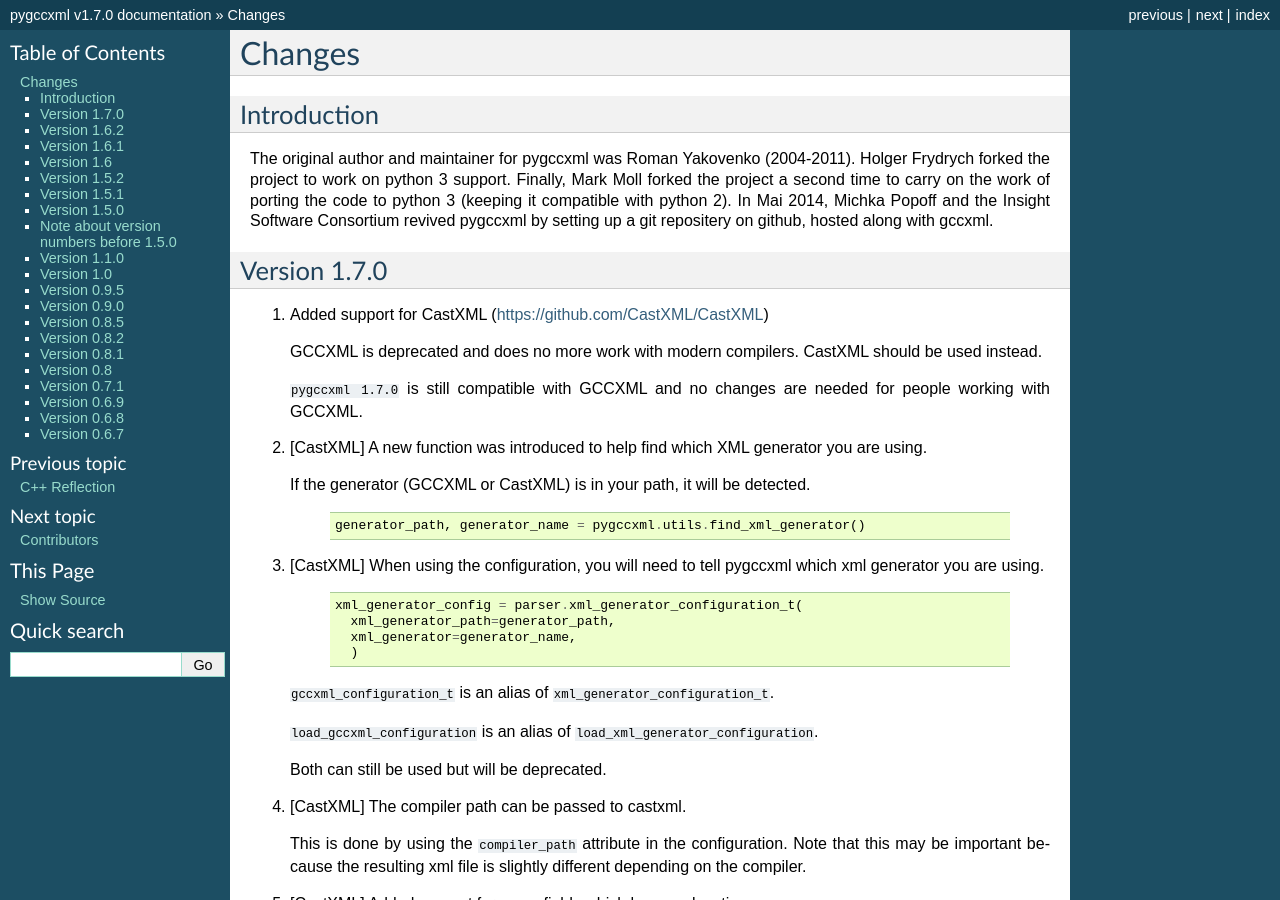
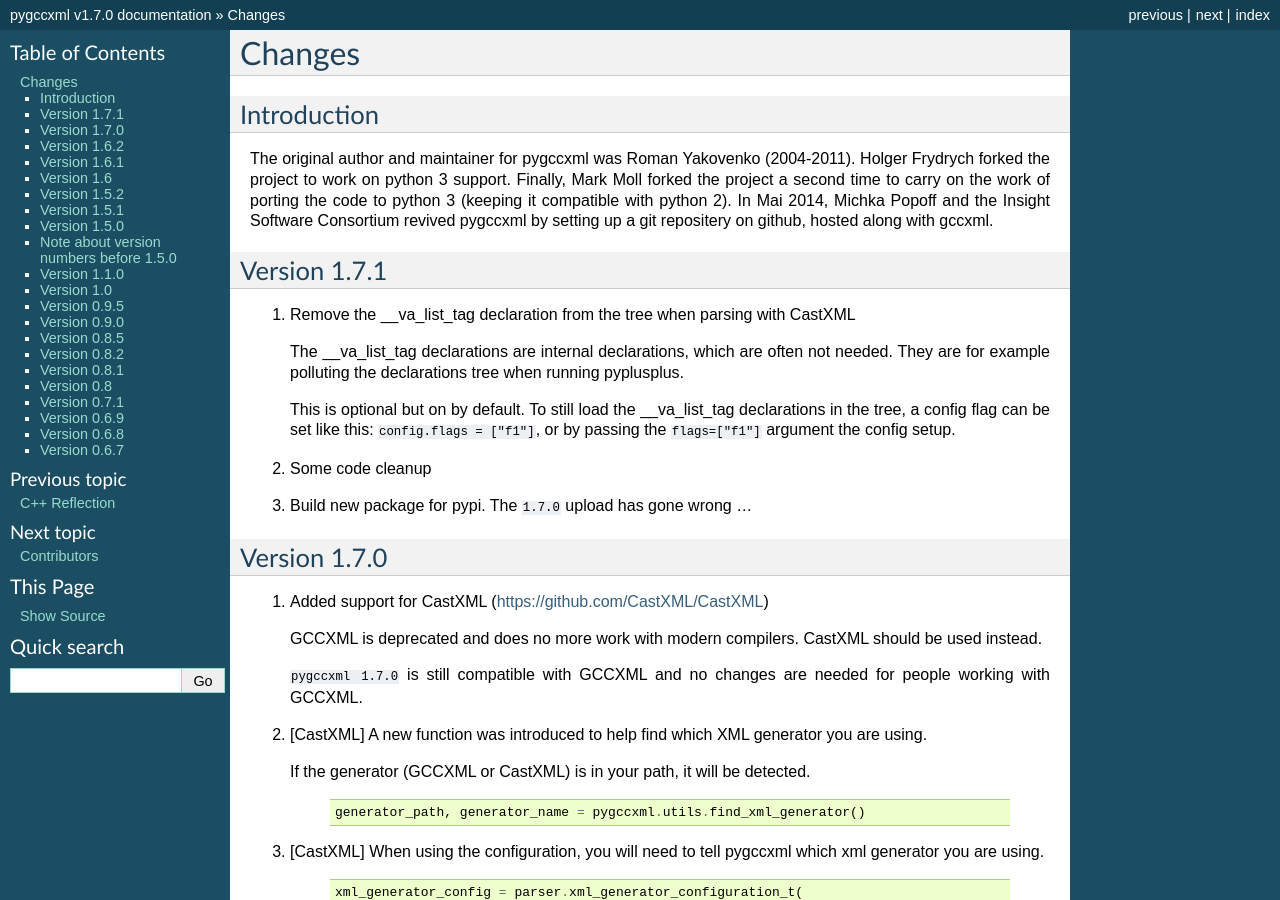
Before and after one commit to CastXML/pygccxml, a Sphinx documentation site: the page built from docs/history.rst, in a window 1280 px wide and 900 px high. Built offline with Sphinx 7.4.7, drawn with Linux system fonts in a browser that asks for light colours.

Commit message:
Document change for next version

```diff
--- a/docs/history.rst
+++ b/docs/history.rst
@@ -10,6 +10,24 @@
 to python 3 (keeping it compatible with python 2).
 In Mai 2014, Michka Popoff and the Insight Software Consortium revived pygccxml
 by setting up a git repositery on github, hosted along with gccxml.
+
+Version 1.7.1
+-------------
+
+1. Remove the __va_list_tag declaration from the tree when parsing with CastXML
+
+   The __va_list_tag declarations are internal declarations, which are often
+   not needed. They are for example polluting the declarations tree when running
+   pyplusplus.
+
+   This is optional but on by default. To still load the __va_list_tag declarations
+   in the tree, a config flag can be set like this: ``config.flags = ["f1"]``,
+   or by passing the ``flags=["f1"]`` argument the config setup.
+
+2. Some code cleanup
+
+3. Build new package for pypi. The ``1.7.0`` upload has gone wrong ...
+
 
 Version 1.7.0
 -------------
```
